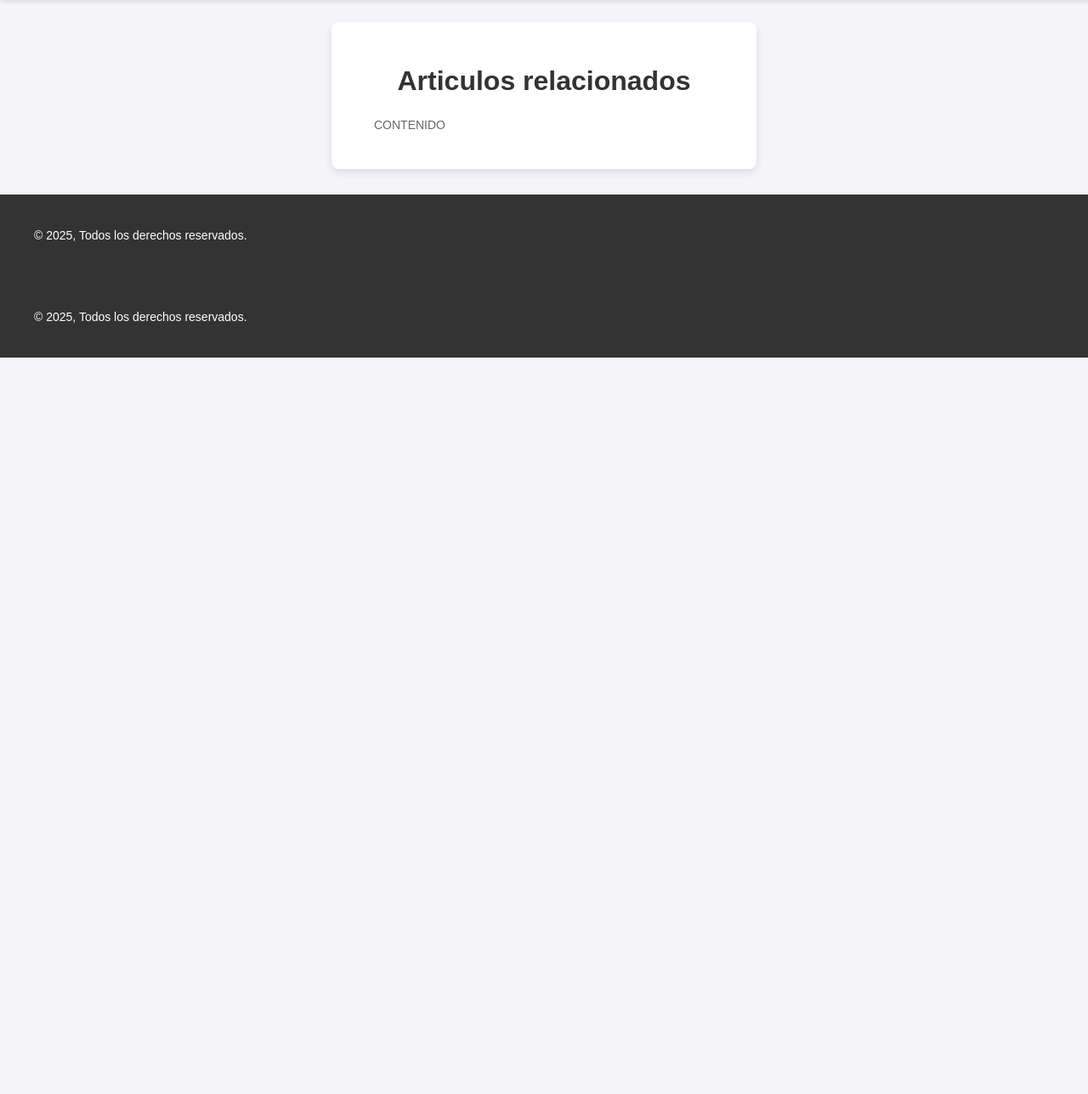
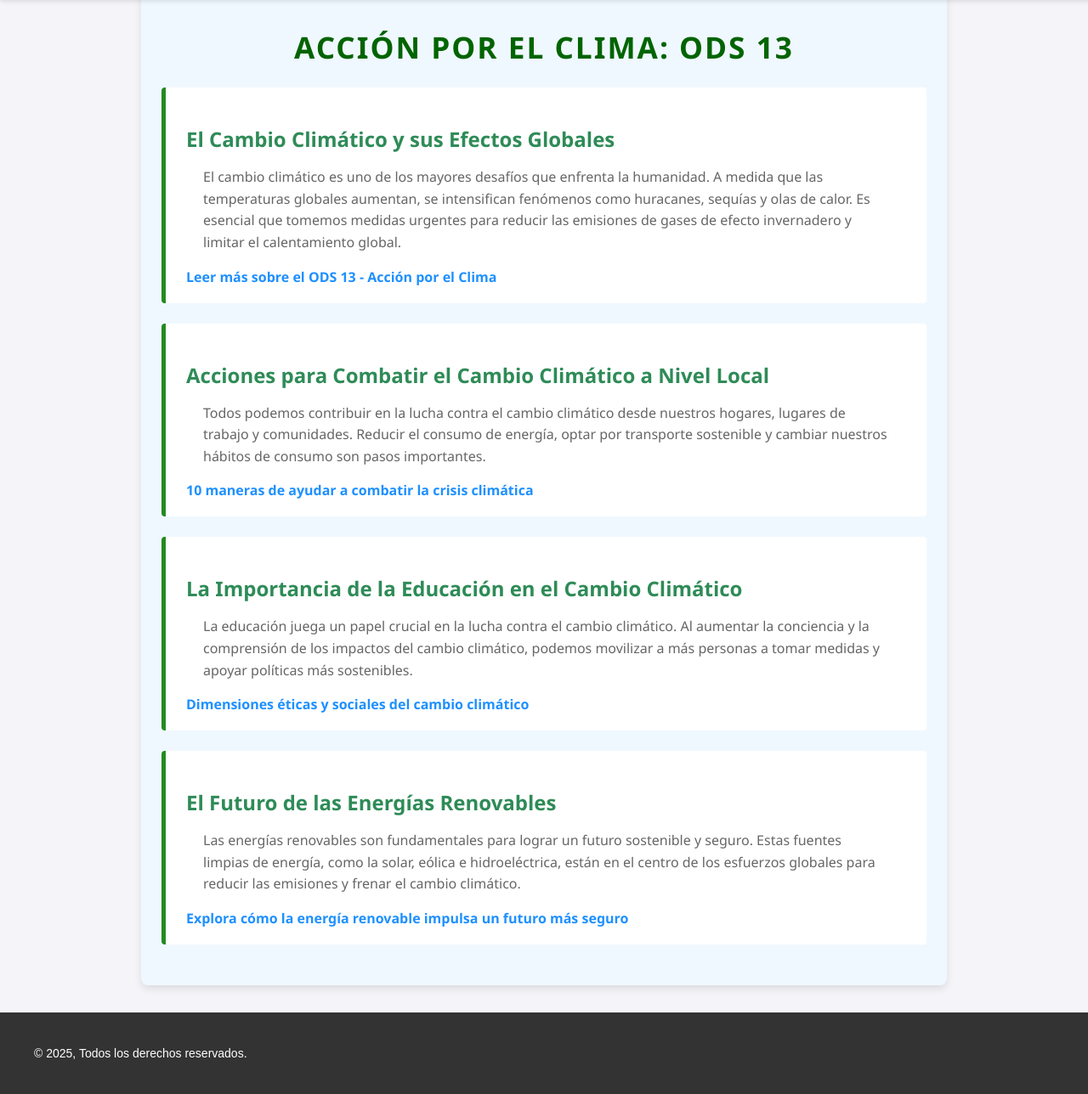
Before and after one commit to BRIAN-LOPEZ11/ProyectoODS, a Flask app: page /articulos in a window 1280 px wide. Shown: the part 54-1342 px from the top of the page at 85% size. Before the commit the page ends 475 px from the top, so only its background shows below. Run offline with Flask 3, Linux system fonts and the light colour scheme.

Commit message:
Articulos

```diff
--- a/static/styles.css
+++ b/static/styles.css
@@ -300,6 +300,64 @@ a:hover {
     text-decoration: underline;
 }
 
+.articulosrelacionados {
+  max-width: 900px;
+  margin: 2rem auto;
+  padding: 1.5rem;
+  background-color: #f0f8ff; /* un azul muy claro */
+  border-radius: 8px;
+  box-shadow: 0 4px 10px rgba(0,0,0,0.1);
+  font-family: 'Segoe UI', Tahoma, Geneva, Verdana, sans-serif;
+  color: #333;
+}
+
+.articulosrelacionados h2 {
+  text-align: center;
+  font-size: 2.2rem;
+  color: #006400; /* verde oscuro */
+  margin-bottom: 1.5rem;
+  text-transform: uppercase;
+  letter-spacing: 2px;
+}
+
+.articulosrelacionados article {
+  background-color: white;
+  padding: 1.25rem 1.5rem;
+  margin-bottom: 1.5rem;
+  border-left: 5px solid #228B22; /* un verde brillante */
+  border-radius: 4px;
+  transition: box-shadow 0.3s ease;
+}
+
+.articulosrelacionados article:hover {
+  box-shadow: 0 0 10px rgba(34, 139, 34, 0.3);
+}
+
+.articulosrelacionados article h3 {
+  font-size: 1.5rem;
+  margin-bottom: 0.5rem;
+  color: #2e8b57; /* verde medio */
+}
+
+.articulosrelacionados article p {
+  line-height: 1.6;
+  font-size: 1rem;
+  margin-bottom: 1rem;
+}
+
+.articulosrelacionados article a {
+  color: #1e90ff; /* azul dodger */
+  text-decoration: none;
+  font-weight: 600;
+  transition: color 0.3s ease;
+}
+
+.articulosrelacionados article a:hover {
+  color: #104e8b; /* azul más oscuro */
+  text-decoration: underline;
+}
+
+
 
 .footer {
     background-color: #333;
--- a/templates/articulos.html
+++ b/templates/articulos.html
@@ -17,16 +17,38 @@
         </nav>
     </header>
 
-    <main class="container">
-        <h1>Articulos relacionados</h1>
-        <p>CONTENIDO</p>
+    <main class="index-container">
+        <section class="articulosrelacionados">
+    <h2>Acción por el Clima: ODS 13</h2>
+
+    <article>
+        <h3>El Cambio Climático y sus Efectos Globales</h3>
+        <p>El cambio climático es uno de los mayores desafíos que enfrenta la humanidad. A medida que las temperaturas globales aumentan, se intensifican fenómenos como huracanes, sequías y olas de calor. Es esencial que tomemos medidas urgentes para reducir las emisiones de gases de efecto invernadero y limitar el calentamiento global.</p>
+        <a href="https://www.un.org/sustainabledevelopment/es/climate-change/" target="_blank">Leer más sobre el ODS 13 - Acción por el Clima</a>
+    </article>
+
+    <article>
+        <h3>Acciones para Combatir el Cambio Climático a Nivel Local</h3>
+        <p>Todos podemos contribuir en la lucha contra el cambio climático desde nuestros hogares, lugares de trabajo y comunidades. Reducir el consumo de energía, optar por transporte sostenible y cambiar nuestros hábitos de consumo son pasos importantes.</p>
+        <a href="https://www.unep.org/es/noticias-y-reportajes/reportajes/10-maneras-en-que-puedes-ayudar-combatir-la-crisis-climatica" target="_blank">10 maneras de ayudar a combatir la crisis climática</a>
+    </article>
+
+    <article>
+        <h3>La Importancia de la Educación en el Cambio Climático</h3>
+        <p>La educación juega un papel crucial en la lucha contra el cambio climático. Al aumentar la conciencia y la comprensión de los impactos del cambio climático, podemos movilizar a más personas a tomar medidas y apoyar políticas más sostenibles.</p>
+        <a href="https://www.unesco.org/en/climate-change/ethicals-social-dimensions" target="_blank">Dimensiones éticas y sociales del cambio climático</a>
+    </article>
+
+    <article>
+        <h3>El Futuro de las Energías Renovables</h3>
+        <p>Las energías renovables son fundamentales para lograr un futuro sostenible y seguro. Estas fuentes limpias de energía, como la solar, eólica e hidroeléctrica, están en el centro de los esfuerzos globales para reducir las emisiones y frenar el cambio climático.</p>
+        <a href="https://www.un.org/en/climatechange/raising-ambition/renewable-energy" target="_blank">Explora cómo la energía renovable impulsa un futuro más seguro</a>
+    </article>
+
+</section>
     </main>
 </body>
-<footer class="footer">
-    <div class="footer-content">
-        <p>&copy; 2025, Todos los derechos reservados.</p>
-    </div>
-</footer>
+
 <footer class="footer">
     <div class="footer-content">
         <p>&copy; 2025, Todos los derechos reservados.</p>
```
